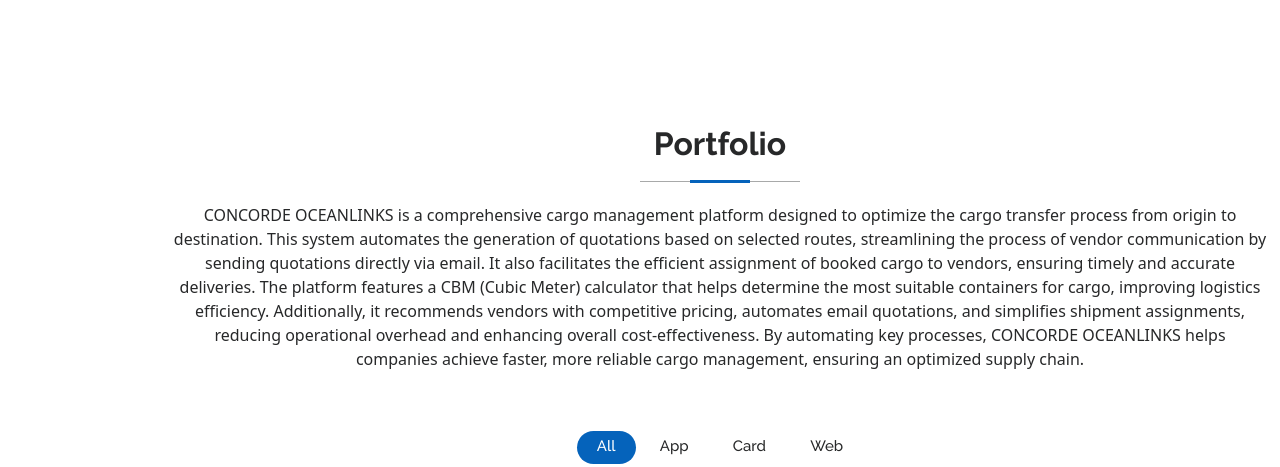
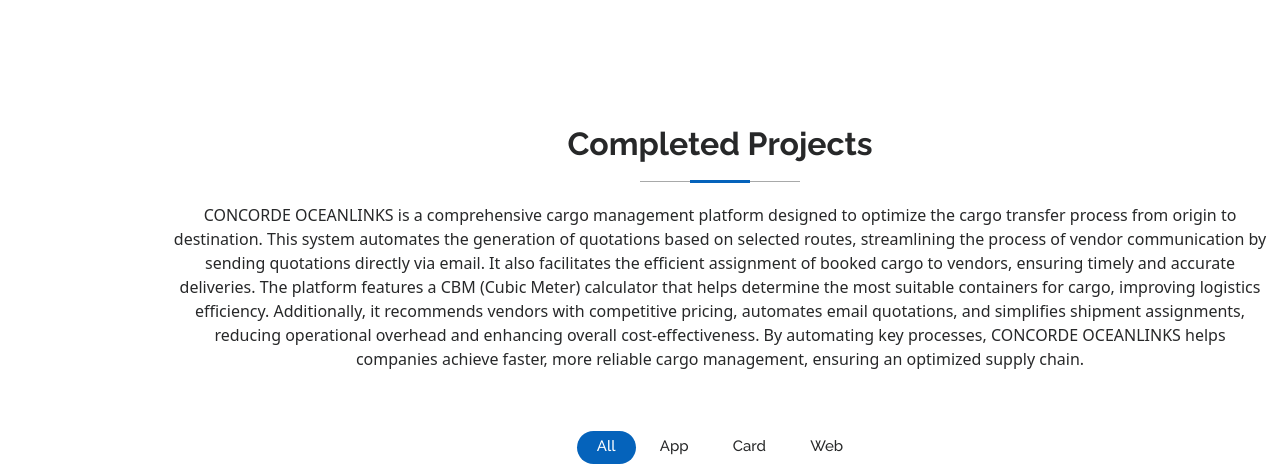
Before and after one commit to Shubham-kurude/Shubham_Portfolio, a plain HTML site: page index.html in a window 1280 px wide. Shown: the part 3820-4287 px from the top of the page. Drawn offline with nearby package versions, Linux system fonts and the light colour scheme.

Commit message:
Change in Project Complited

```diff
--- a/index.html
+++ b/index.html
@@ -463,7 +463,7 @@ body {
 
       <!-- Section Title -->
       <div class="container section-title" data-aos="fade-up">
-        <h2>Portfolio</h2>
+        <h2>Completed Projects</h2>
         <p>CONCORDE OCEANLINKS is a comprehensive cargo management platform designed to optimize the cargo transfer process from origin to destination. This system automates the generation of quotations based on selected routes, streamlining the process of vendor communication by sending quotations directly via email. It also facilitates the efficient assignment of booked cargo to vendors, ensuring timely and accurate deliveries. The platform features a CBM (Cubic Meter) calculator that helps determine the most suitable containers for cargo, improving logistics efficiency. Additionally, it recommends vendors with competitive pricing, automates email quotations, and simplifies shipment assignments, reducing operational overhead and enhancing overall cost-effectiveness. By automating key processes, CONCORDE OCEANLINKS helps companies achieve faster, more reliable cargo management, ensuring an optimized supply chain.</p>
       </div>
 
```
